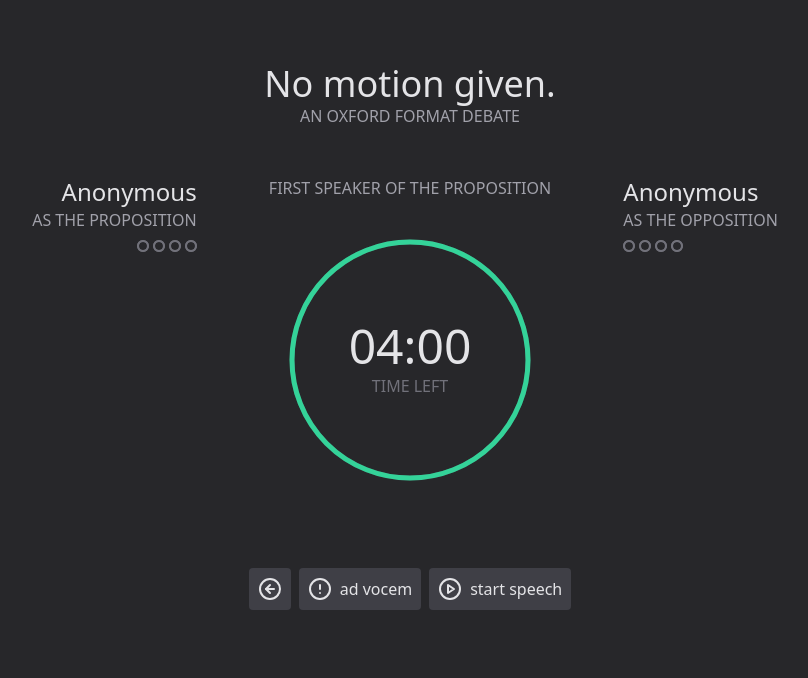
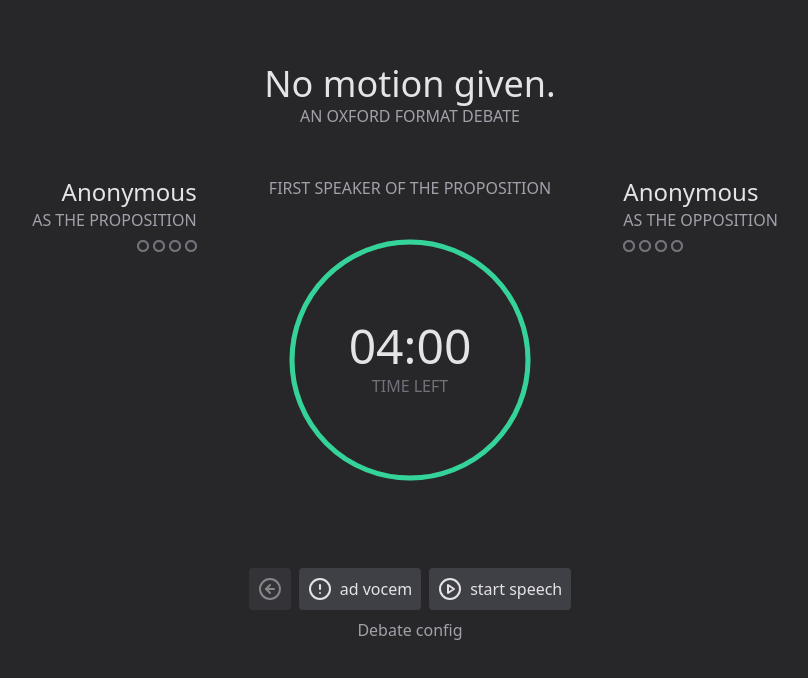
Before and after one commit to debatecore/debate-tools, a Next.js app: page /debate in a window 1280 px wide. Shown: the top 678 px of the page, without its empty margins (230-1038 px from the left). Built offline with nearby package versions, Linux system fonts and the light colour scheme.

Commit message:
implement PLD feedback regarding backstepping

```diff
--- a/src/app/debate/page.tsx
+++ b/src/app/debate/page.tsx
@@ -73,10 +73,11 @@ export default function PageDebate() {
       : "STAGE_7"
   );
   const stage8 = useLang("STAGE_8");
-  const back = useLang("back");
-  const nukedebate = useLang("nukedebate");
+  // const back = useLang("back");
+  // const nukedebate = useLang("nukedebate");
   const speechstart = useLang("speechstart");
   const speechend = useLang("speechend");
+  const backtodbtconfig = useLang("backtodebateconfig");
 
   const oxfordDebate = useLang("oxfordDebate");
   const asPro = useLang("asPro");
@@ -142,24 +143,21 @@ export default function PageDebate() {
           <div className="text-5xl mt-4 animate-wiggle">{"🎉"}</div>
         </div>
       </div>
+      {/*  */}
       <div className={stage == 8 ? "hidden" : ""}>
         <div className="max-w-lg mx-auto flex flex-row justify-center gap-2 pt-16">
-          {stage === 0 && !running ? (
-            <Link href="/debate/setup" className={button}>
-              <ArrowLeftCircle />
-            </Link>
-          ) : (
           <button
             className={button}
+            disabled={running || advocem || !stage}
             onClick={() => {
+              if (running || advocem || !stage) return;
               setRunning(false);
               setAdvocem(false);
-                setStage(0);
+              setStage(stage - 1);
             }}
           >
-              <StopCircle />
+            <ArrowLeftCircle />
           </button>
-          )}
           <button
             className={`${button} ${
               advocem ? "!bg-emerald-500 hover:border-white text-white" : ""
@@ -190,27 +188,20 @@ export default function PageDebate() {
             </p>
           </button>
         </div>
+        <div className="max-w-lg mx-auto flex flex-row justify-center mt-2">
+          <Link href="/debate/setup" className="text-zinc-400 hover:underline">
+            {backtodbtconfig}
+          </Link>
+        </div>
       </div>
       <div
         className={`max-w-lg mx-auto flex flex-row justify-center gap-2 py-6 pt-16 ${
           stage == 8 ? "" : "hidden"
         }`}
       >
-        <Link href="/" className={button}>
-          <ArrowLeftCircle />
-          <p className="hidden sm:block">{back}</p>
+        <Link href="/debate/setup" className={button}>
+          {backtodbtconfig}
         </Link>
-        <button
-          className={button}
-          onClick={() => {
-            setRunning(false);
-            setAdvocem(false);
-            setStage(0);
-          }}
-        >
-          <StopCircle />
-          <p className="hidden sm:block">{nukedebate}</p>
-        </button>
       </div>
     </>
   );
--- a/src/data/en.json
+++ b/src/data/en.json
@@ -68,7 +68,7 @@
   "STAGE_7_0_BTN": "Start the 4th speech of the opposition",
   "STAGE_7_1_BTN": "End the 4th speech of the opposition",
   "backtomenu": "Back to menu",
-  "backtodebateconfig": "Back to debate config",
+  "backtodebateconfig": "Debate config",
   "back": "back",
   "nukedebate": "nuke debate",
   "speechstart": "start speech",
--- a/src/data/pl.json
+++ b/src/data/pl.json
@@ -68,7 +68,7 @@
   "STAGE_7_0_BTN": "Rozpocznij czwartą mowę opozycji",
   "STAGE_7_1_BTN": "Zakończ czwartą mowę opozycji",
   "backtomenu": "Wróć do menu",
-  "backtodebateconfig": "Wróć do konfiguracji debaty",
+  "backtodebateconfig": "Konfiguracja debaty",
   "back": "wróć",
   "nukedebate": "reset debaty",
   "speechstart": "rozpocznij mowę",
```
Lines whose indentation alone changed are shown as unchanged.
